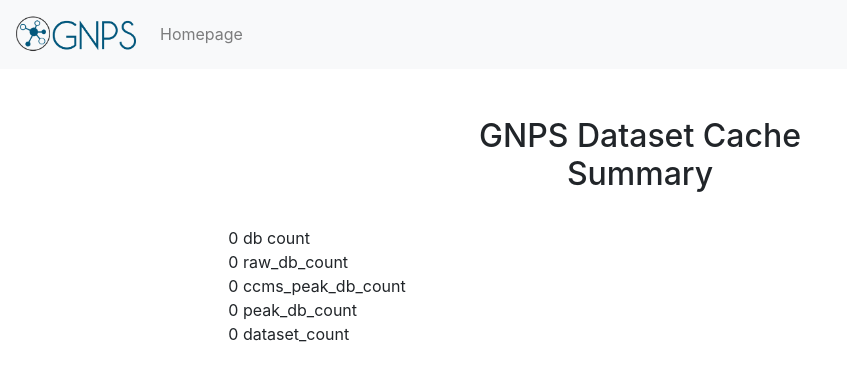
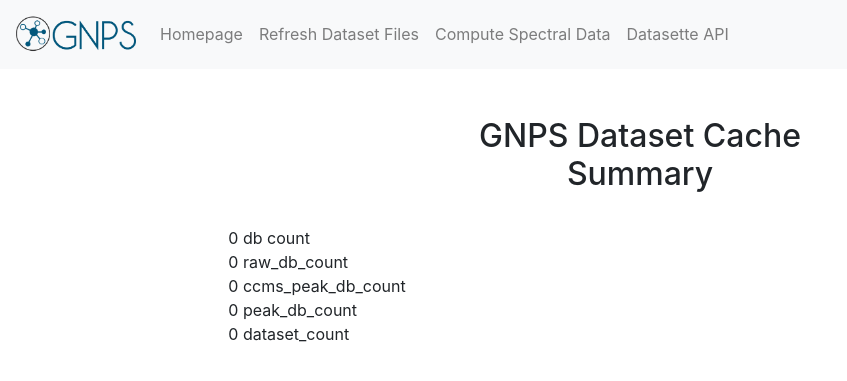
Before and after one commit to Wang-Bioinformatics-Lab/GNPS_DatasetCache, a Flask app: page / in a window 1280 px wide. Shown: the top 381 px of the page, without its empty margins (0-847 px from the left). Run offline with Flask 2, Linux system fonts and the light colour scheme; some libraries are stand-ins or nearby versions.

Commit message:
adding more linkouts

```diff
--- a/compute_tasks.py
+++ b/compute_tasks.py
@@ -82,7 +82,6 @@
                                                 create_time=create_time,
                                                 size=size)
         except:
-            raise
             pass
 
 @celery_instance.task
--- a/templates/layout.html
+++ b/templates/layout.html
@@ -38,6 +38,15 @@
         <li class="nav-item">
           <a class="nav-link" href="/">Homepage</a>
         </li>
+        <li class="nav-item">
+          <a class="nav-link" href="/refresh">Refresh Dataset Files</a>
+        </li>
+        <li class="nav-item">
+          <a class="nav-link" href="/recompute">Compute Spectral Data</a>
+        </li>
+        <li class="nav-item">
+          <a class="nav-link" href="/datasette/database">Datasette API</a>
+        </li>
       </ul>
 
     </nav>
```
